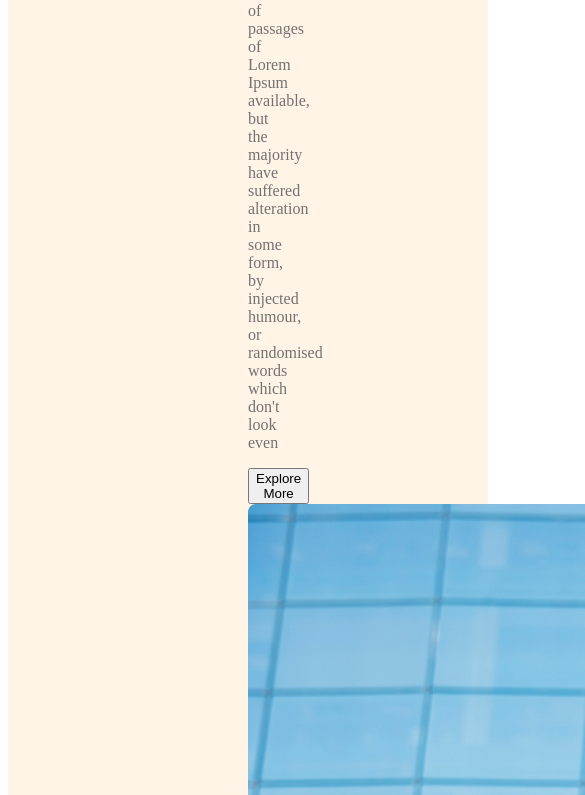
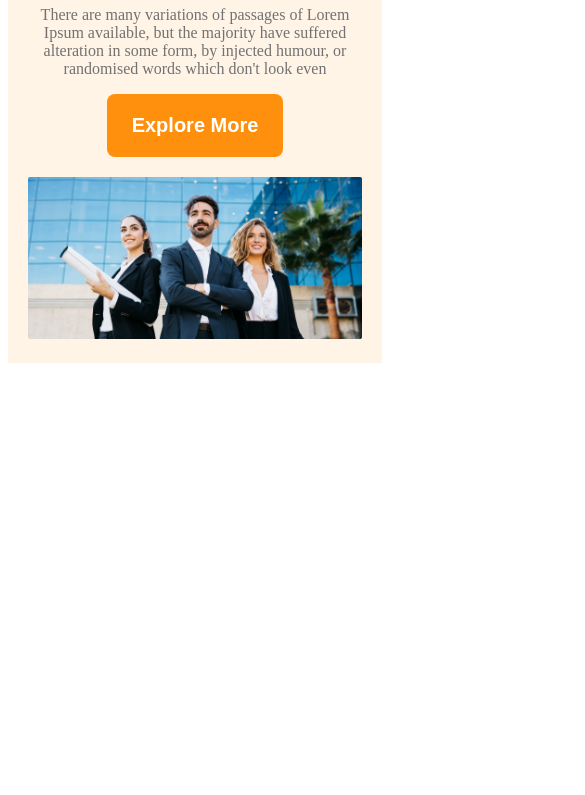
Before and after one commit to sumaiyaemu/g3-architects-prot-website, a plain HTML site: page index.html in a window 390 px wide. Shown: the part 515-1310 px from the top of the page, 585 px wide, since content can reach past the window. After the commit the page ends 886 px from the top, so only its background shows below. Drawn offline with Linux system fonts and the light colour scheme.

Commit message:
finished the header section

```diff
--- a/index.html
+++ b/index.html
@@ -24,7 +24,7 @@
         <p class="banner-description">There are many variations of passages of Lorem Ipsum available, but the majority have suffered alteration in some form, by injected humour, or randomised words which don't look even</p>
         <button class="btn-primary">Explore More</button>
    </div>
-        <img class="img-banner" src="images/banner.png" alt="">
+        <img  src="images/banner.png" alt="">
 </div>
   </header>
   <main>
--- a/styles/architects.css
+++ b/styles/architects.css
@@ -1,6 +1,17 @@
 header{
     background: rgba(255, 144, 14, 0.10);
     padding:50px 240px;
+}
+.btn-primary{
+    border-radius: 8px;
+    background: #FF900E;
+    font-size: 1.25rem;
+    font-weight: 600;
+    padding: 20px 25px;
+    color: #FFF;
+    cursor: pointer;
+    border: 0;
+
 }
 nav{
     display: flex;
@@ -45,3 +56,27 @@ nav li a{
     max-width: 1440px;
     margin: 0 auto;
 }
+.banner img{
+    margin-top: 20px;
+    width: 100%;
+}
+
+
+
+@media screen and (max-width:576px){
+    header{
+        padding: 20px;
+    }
+    nav ul{
+        flex-direction: column;
+    }
+}
+@media screen and (min-width:577px) and (max-width:960px){
+    header{
+        padding: 40px;
+    }
+    nav{
+        flex-direction: column;
+
+    }
+}
```
